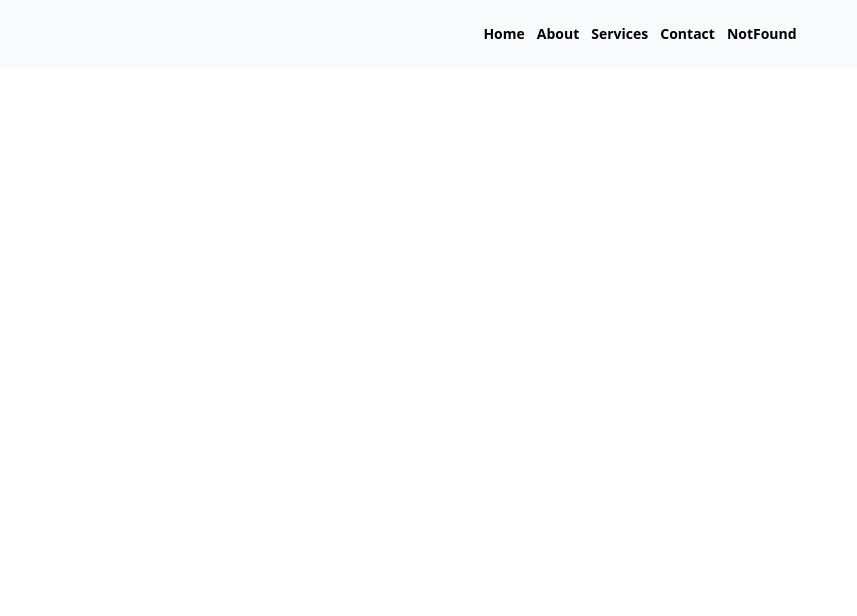
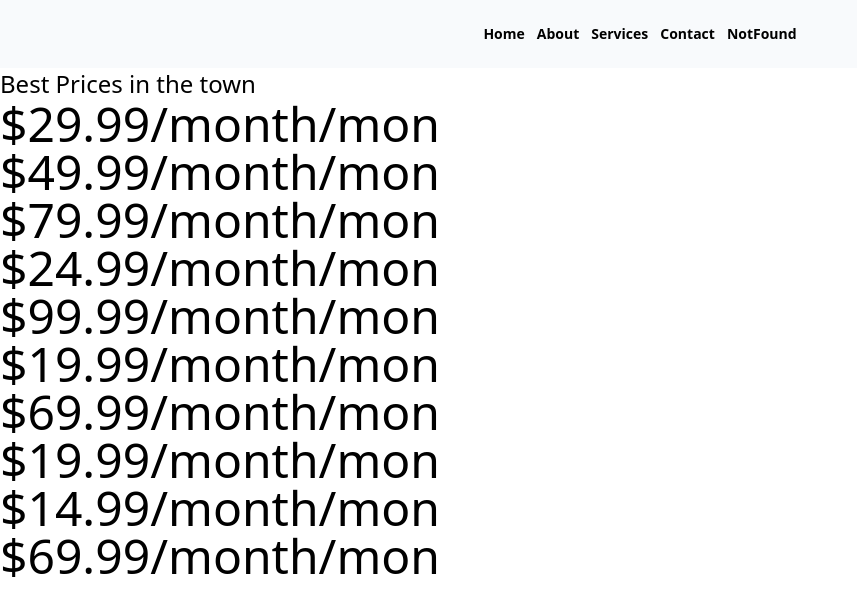
Before and after one commit to moudud-hoq/react-router, a React (Vite) app: page / in a window 1280 px wide. Shown: the top 616 px of the page, without its empty margins (0-857 px from the left). Built offline with nearby package versions, Linux system fonts and the light colour scheme.

Commit message:
Sets the JSON Data to display data dynamically and succesfully sppearing data in website

```diff
--- a/src/App.jsx
+++ b/src/App.jsx
@@ -2,6 +2,7 @@
 
 import "./App.css";
 import NavBar from "./Components/NavBar/NavBar";
+import PriceOptions from "./Components/PriceOptions/PriceOptions";
 
 function App() {
   // const [count, setCount] = useState(0)
@@ -10,6 +11,7 @@ function App() {
     <>
       <div>
         <NavBar />
+        <PriceOptions />
       </div>
     </>
   );
--- /dev/null
+++ b/src/Components/PriceOption/PriceOption.jsx
@@ -0,0 +1,17 @@
+import { PropTypes } from "prop-types";
+const PriceOption = ({ option }) => {
+  const { name, id, price, features } = option;
+  return (
+    <div>
+      <h2>
+        <span className="text-5xl">{price}</span>
+        <span className="text-5xl">/mon</span>
+      </h2>
+    </div>
+  );
+};
+
+PriceOption.propTypes = {
+  option: PropTypes.object,
+};
+export default PriceOption;
--- /dev/null
+++ b/src/Components/PriceOptions/PriceOptions.jsx
@@ -0,0 +1,125 @@
+import PriceOption from "../PriceOption/PriceOption";
+
+const PriceOptions = () => {
+  const priceOptions = [
+    {
+      id: 1,
+      name: "Basic",
+      features: [
+        "Access to cardio area",
+        "Access to weightlifting area",
+        "Locker room access",
+        "24/7 gym access",
+        "Basic equipment usage",
+      ],
+      price: "$29.99/month",
+    },
+    {
+      id: 2,
+      name: "Standard",
+      features: [
+        "Access to all basic features",
+        "Access to group fitness classes",
+        "Personalized workout plan",
+        "Access to swimming pool",
+        "Free WiFi access",
+      ],
+      price: "$49.99/month",
+    },
+    {
+      id: 3,
+      name: "Premium",
+      features: [
+        "Access to all standard features",
+        "Access to sauna and steam room",
+        "Towel service",
+        "Nutritional consultation",
+        "Personal trainer sessions (2x/month)",
+      ],
+      price: "$79.99/month",
+    },
+    {
+      id: 4,
+      name: "Student",
+      features: [
+        "Access to cardio area",
+        "Access to weightlifting area",
+        "Locker room access",
+        "Access to group fitness classes",
+      ],
+      price: "$24.99/month",
+    },
+    {
+      id: 5,
+      name: "Family",
+      features: [
+        "Access to all basic features",
+        "Family locker room access",
+        "Discounts on additional services",
+      ],
+      price: "$99.99/month",
+    },
+    {
+      id: 6,
+      name: "Senior",
+      features: [
+        "Access to cardio area",
+        "Access to weightlifting area",
+        "Locker room access",
+        "Senior group fitness classes",
+        "Discounts on merchandise",
+      ],
+      price: "$19.99/month",
+    },
+    {
+      id: 7,
+      name: "Corporate",
+      features: [
+        "Access to all standard features",
+        "Corporate locker room access",
+        "Discounted rates for group memberships",
+      ],
+      price: "$69.99/month",
+    },
+    {
+      id: 8,
+      name: "Weekend Warrior",
+      features: [
+        "Access to gym on weekends only",
+        "Access to all basic features",
+      ],
+      price: "$19.99/month",
+    },
+    {
+      id: 9,
+      name: "Virtual",
+      features: [
+        "Access to virtual workout classes",
+        "Online fitness coaching",
+        "Access to workout tracking app",
+      ],
+      price: "$14.99/month",
+    },
+    {
+      id: 10,
+      name: "Couples",
+      features: [
+        "Access to all basic features",
+        "Shared locker room access",
+        "Discounts on couples training sessions",
+      ],
+      price: "$69.99/month",
+    },
+  ];
+
+  return (
+    <div>
+      <h2 className="text-2xl"> Best Prices in the town</h2>
+      {priceOptions.map((option) => (
+        <PriceOption key={option.id} option={option} />
+      ))}
+    </div>
+  );
+};
+
+export default PriceOptions;
```
